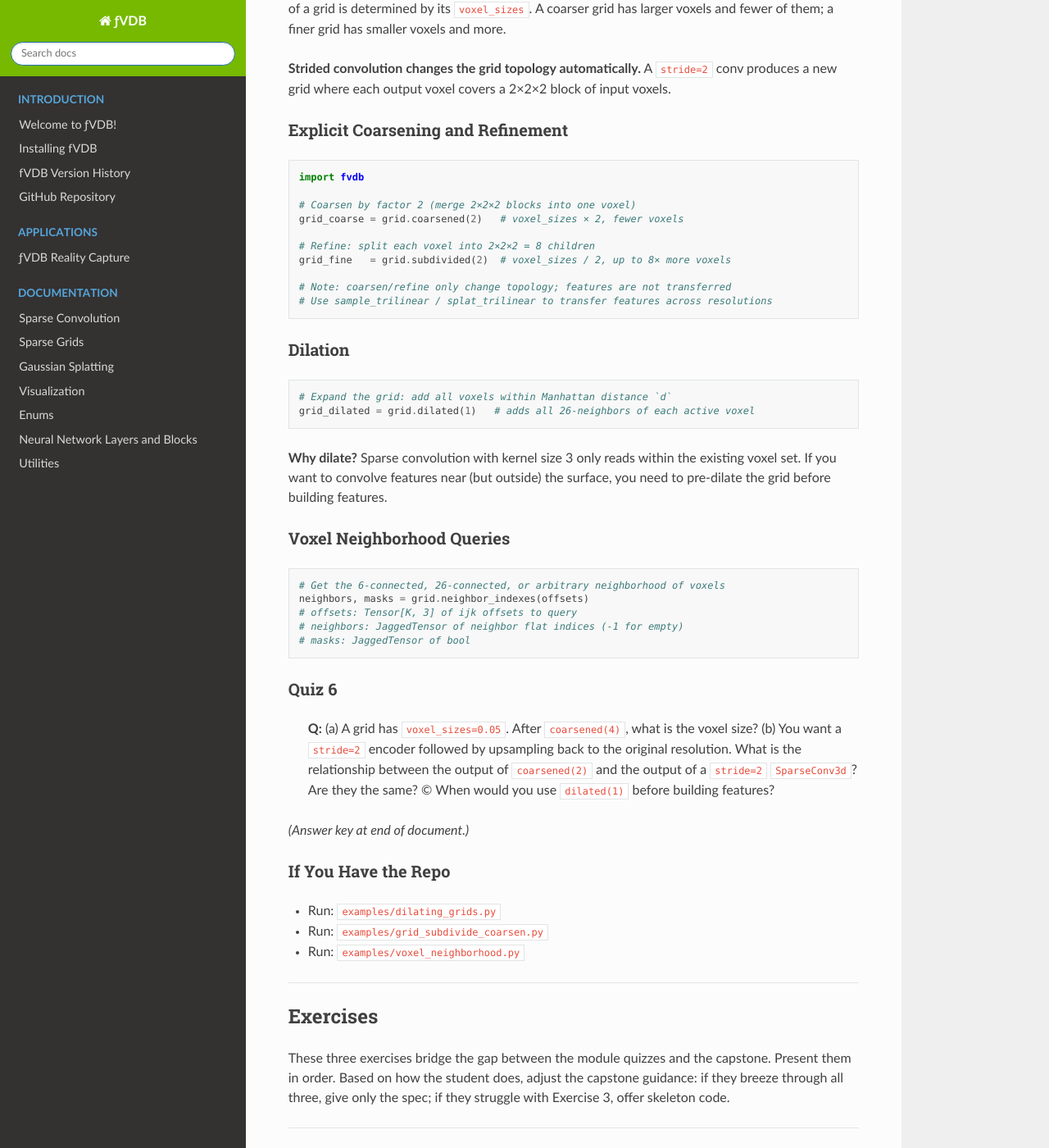
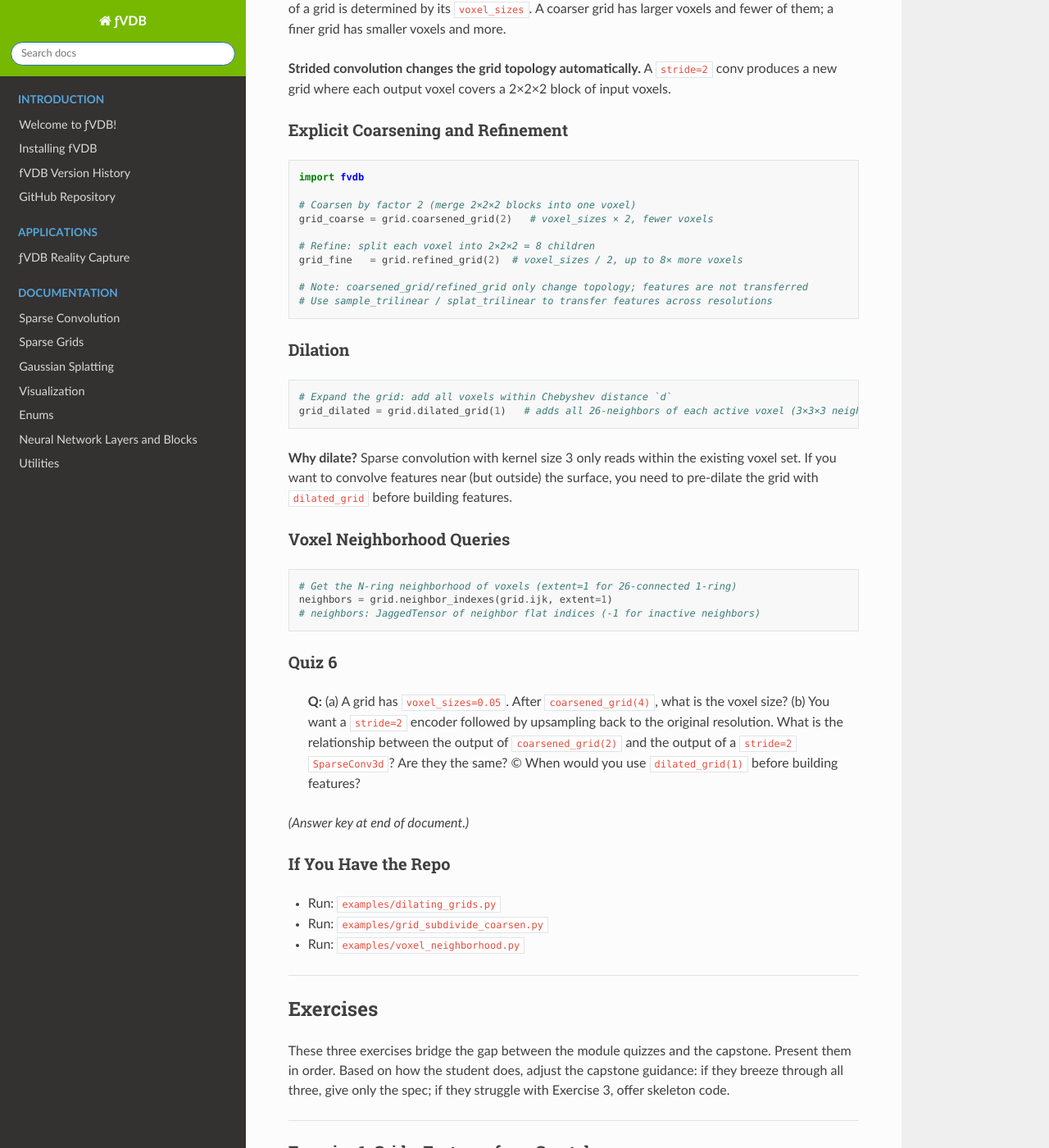
Before and after one commit to openvdb/fvdb-core, a Sphinx documentation site: the page built from docs/TEACHME/fvdb_core_lesson.md, in a window 1280 px wide and 1400 px high, scrolled down 13023 px. Shown: the whole window at 82% size. Built offline with Sphinx 7.4.7 and the Read the Docs theme 3.1.0, drawn with Linux system fonts in a browser that asks for light colours; pages that are not in the unit, such as notebooks, are missing from menus; the version number is read from the project's files by our own code; some of the changed text lies outside the part shown.

Commit message:
Fix additional API errors found by Copilot review
- world_to_grid → world_to_voxel (3 locations across lesson + cheatsheet)
- coarsened/subdivided/dilated → coarsened_grid/refined_grid/dilated_grid
  (code examples, quiz text, answer key, reference table — both files)
- neighbor_indexes: fix signature to match actual API (ijk, extent=)
- Manhattan distance → Chebyshev distance for 26-neighbor dilation
- Soften sample_trilinear differentiability claim; note _with_grad variant

Co-Authored-By: Claude Opus 4.6 <noreply@anthropic.com>
Signed-off-by: Mark Harris <mharris@nvidia.com>

````diff
--- a/docs/TEACHME/fvdb_core_lesson.md
+++ b/docs/TEACHME/fvdb_core_lesson.md
@@ -307,8 +307,8 @@ grid = fvdb.GridBatch.from_dense(num_grids=2, dense_dims=[32, 32, 32], device='c
 ```python
 grid = fvdb.GridBatch.from_points(points, voxel_sizes=0.1)
 
-# World → ijk (index space, floating-point)
-ijk_float = grid.world_to_grid(points)          # JaggedTensor of float ijk
+# World → ijk (voxel index space, floating-point)
+ijk_float = grid.world_to_voxel(points)          # JaggedTensor of float ijk
 
 # IJK → world (center of each voxel)
 world_xyz  = grid.voxel_to_world(grid.ijk.float())   # JaggedTensor of xyz
@@ -406,7 +406,7 @@ for _ in range(iters):
 > **Q:** You have a grid built from a point cloud, with per-voxel RGB colors in `vox_colors` (a `JaggedTensor`).
 > (a) You want to render colors at 10,000 new query points. Write the sampling call.
 > (b) You want to accumulate per-point normals into voxel features. Write the splatting call.
-> (c) `sample_trilinear` is differentiable. With respect to what — the query points, the voxel features, or both?
+> (c) `sample_trilinear` supports backpropagation. What are the primary inputs that gradients flow back to?
 
 *(Answer key at end of document.)*
 
@@ -590,40 +590,38 @@ Sparse 3D networks need multi-scale representations, just like 2D CNNs. In fVDB,
 import fvdb
 
 # Coarsen by factor 2 (merge 2×2×2 blocks into one voxel)
-grid_coarse = grid.coarsened(2)   # voxel_sizes × 2, fewer voxels
+grid_coarse = grid.coarsened_grid(2)   # voxel_sizes × 2, fewer voxels
 
 # Refine: split each voxel into 2×2×2 = 8 children
-grid_fine   = grid.subdivided(2)  # voxel_sizes / 2, up to 8× more voxels
+grid_fine   = grid.refined_grid(2)  # voxel_sizes / 2, up to 8× more voxels
 
-# Note: coarsen/refine only change topology; features are not transferred
+# Note: coarsened_grid/refined_grid only change topology; features are not transferred
 # Use sample_trilinear / splat_trilinear to transfer features across resolutions
 ```
 
 ### Dilation
 
 ```python
-# Expand the grid: add all voxels within Manhattan distance `d`
-grid_dilated = grid.dilated(1)   # adds all 26-neighbors of each active voxel
+# Expand the grid: add all voxels within Chebyshev distance `d`
+grid_dilated = grid.dilated_grid(1)   # adds all 26-neighbors of each active voxel (3×3×3 neighborhood)
 ```
 
-**Why dilate?** Sparse convolution with kernel size 3 only reads within the existing voxel set. If you want to convolve features near (but outside) the surface, you need to pre-dilate the grid before building features.
+**Why dilate?** Sparse convolution with kernel size 3 only reads within the existing voxel set. If you want to convolve features near (but outside) the surface, you need to pre-dilate the grid with `dilated_grid` before building features.
 
 ### Voxel Neighborhood Queries
 
 ```python
-# Get the 6-connected, 26-connected, or arbitrary neighborhood of voxels
-neighbors, masks = grid.neighbor_indexes(offsets)
-# offsets: Tensor[K, 3] of ijk offsets to query
-# neighbors: JaggedTensor of neighbor flat indices (-1 for empty)
-# masks: JaggedTensor of bool
+# Get the N-ring neighborhood of voxels (extent=1 for 26-connected 1-ring)
+neighbors = grid.neighbor_indexes(grid.ijk, extent=1)
+# neighbors: JaggedTensor of neighbor flat indices (-1 for inactive neighbors)
 ```
 
 ### Quiz 6
 
 > **Q:**
-> (a) A grid has `voxel_sizes=0.05`. After `coarsened(4)`, what is the voxel size?
-> (b) You want a `stride=2` encoder followed by upsampling back to the original resolution. What is the relationship between the output of `coarsened(2)` and the output of a `stride=2` `SparseConv3d`? Are they the same?
-> (c) When would you use `dilated(1)` before building features?
+> (a) A grid has `voxel_sizes=0.05`. After `coarsened_grid(4)`, what is the voxel size?
+> (b) You want a `stride=2` encoder followed by upsampling back to the original resolution. What is the relationship between the output of `coarsened_grid(2)` and the output of a `stride=2` `SparseConv3d`? Are they the same?
+> (c) When would you use `dilated_grid(1)` before building features?
 
 *(Answer key at end of document.)*
 
@@ -783,7 +781,7 @@ The backbone doesn't change. Only the head and the loss do.
 **Quiz 4**
 - (a) `sampled = grid.sample_trilinear(query_pts, vox_colors)`
 - (b) `vox_normals = grid.splat_trilinear(points, point_normals)`
-- (c) Differentiable w.r.t. the **voxel features** (not the query point locations in the standard implementation). Gradients flow through the interpolation weights back to `vox_feat`.
+- (c) Gradients flow through the interpolation weights back to the **voxel features** (`vox_feat`). The operation supports backpropagation (see also `sample_trilinear_with_grad` for explicit spatial gradients w.r.t. query points).
 
 **Quiz 5**
 - (a) `stride=1` → output grid has the same topology as input. `stride=2` → output grid is coarser; roughly 1/8 the voxels (each output voxel covers a 2×2×2 block).
@@ -792,7 +790,7 @@ The backbone doesn't change. Only the head and the loss do.
 
 **Quiz 6**
 - (a) `0.05 × 4 = 0.20`
-- (b) They are **not** the same in general. `coarsened(2)` creates a topology derived from the original voxels by grouping. `SparseConv3d(stride=2)` creates a topology determined by the kernel map computation in the convolution. The resulting voxel sets may differ depending on the grid structure.
+- (b) They are **not** the same in general. `coarsened_grid(2)` creates a topology derived from the original voxels by grouping. `SparseConv3d(stride=2)` creates a topology determined by the kernel map computation in the convolution. The resulting voxel sets may differ depending on the grid structure.
 - (c) When you want convolutions to "see" the neighborhood outside the immediate surface — e.g., encoding free-space voxels adjacent to the surface, or when your network's first layer needs context from the empty voxels surrounding the shape.
 
 **Capstone — head input channels**
@@ -810,13 +808,13 @@ The backbone doesn't change. Only the head and the loss do.
 | Attach features to grid | `grid.jagged_like(flat_tensor)` |
 | Sample grid at points | `grid.sample_trilinear(pts_JT, feat_JT)` |
 | Splat points onto grid | `grid.splat_trilinear(pts_JT, feat_JT)` |
-| World → ijk | `grid.world_to_grid(pts_JT)` |
-| IJK → world | `grid.grid_to_world(ijk_JT)` |
+| World → ijk | `grid.world_to_voxel(pts_JT)` |
+| IJK → world | `grid.voxel_to_world(ijk_JT)` |
 | IJK → flat index | `grid.ijk_to_index(ijk_JT)` → -1 if absent |
 | Point in grid? | `grid.points_in_grid(pts_JT)` → bool JT |
-| Coarsen topology | `grid.coarsened(factor)` |
-| Refine topology | `grid.subdivided(factor)` |
-| Dilate topology | `grid.dilated(radius)` |
+| Coarsen topology | `grid.coarsened_grid(factor)` |
+| Refine topology | `grid.refined_grid(factor)` |
+| Dilate topology | `grid.dilated_grid(radius)` |
 | Conv plan (same/down) | `ConvolutionPlan.from_grid_batch(kernel_size, stride, source_grid, target_grid=)` |
 | Conv plan (transposed) | `ConvolutionPlan.from_grid_batch_transposed(kernel_size, stride, source_grid, target_grid)` |
 | Output grid from plan | `plan.target_grid_batch` |
````
Also changed, not shown: docs/TEACHME/fvdb_core_cheatsheet.md (+4 -4 lines).
